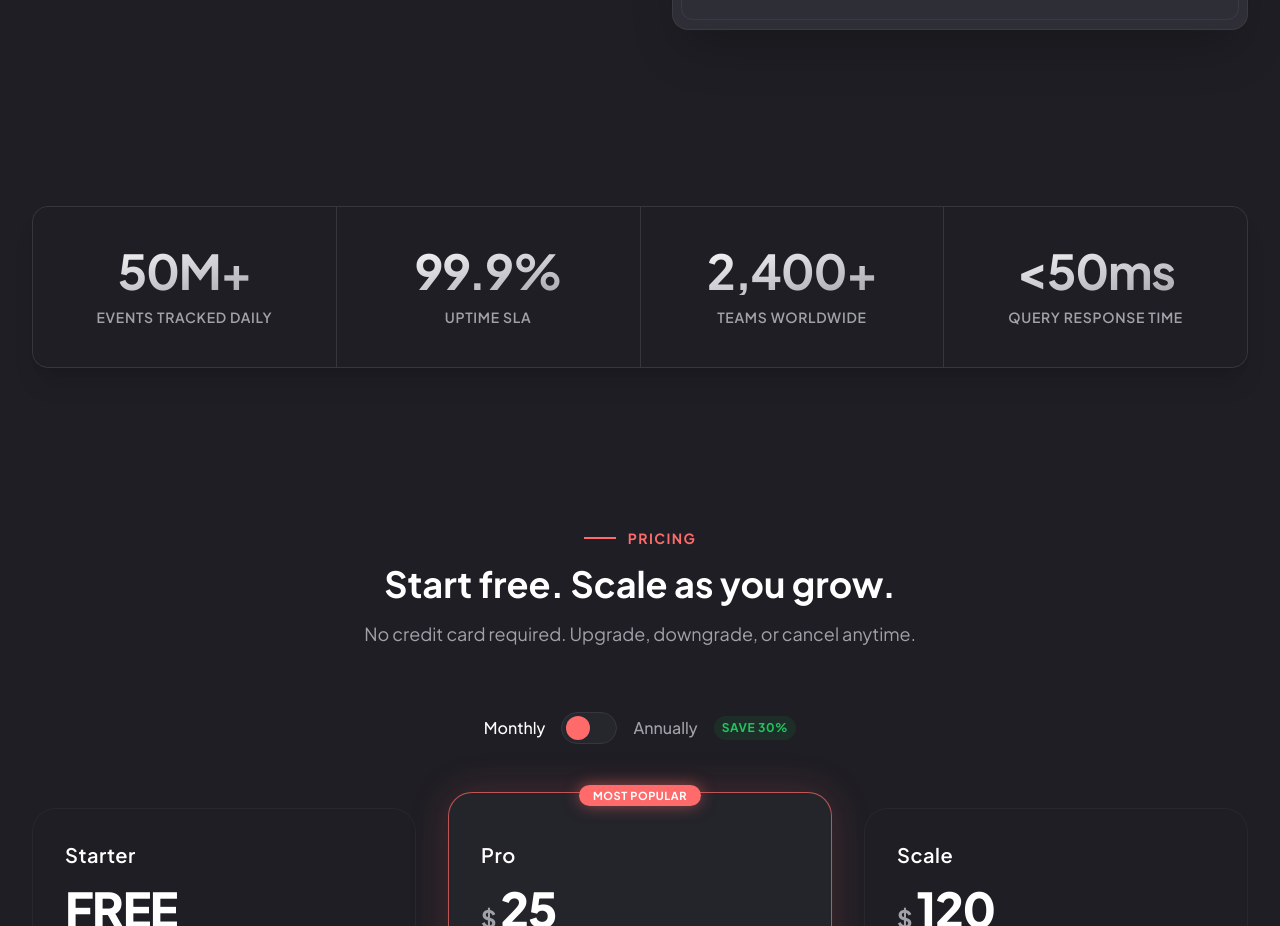
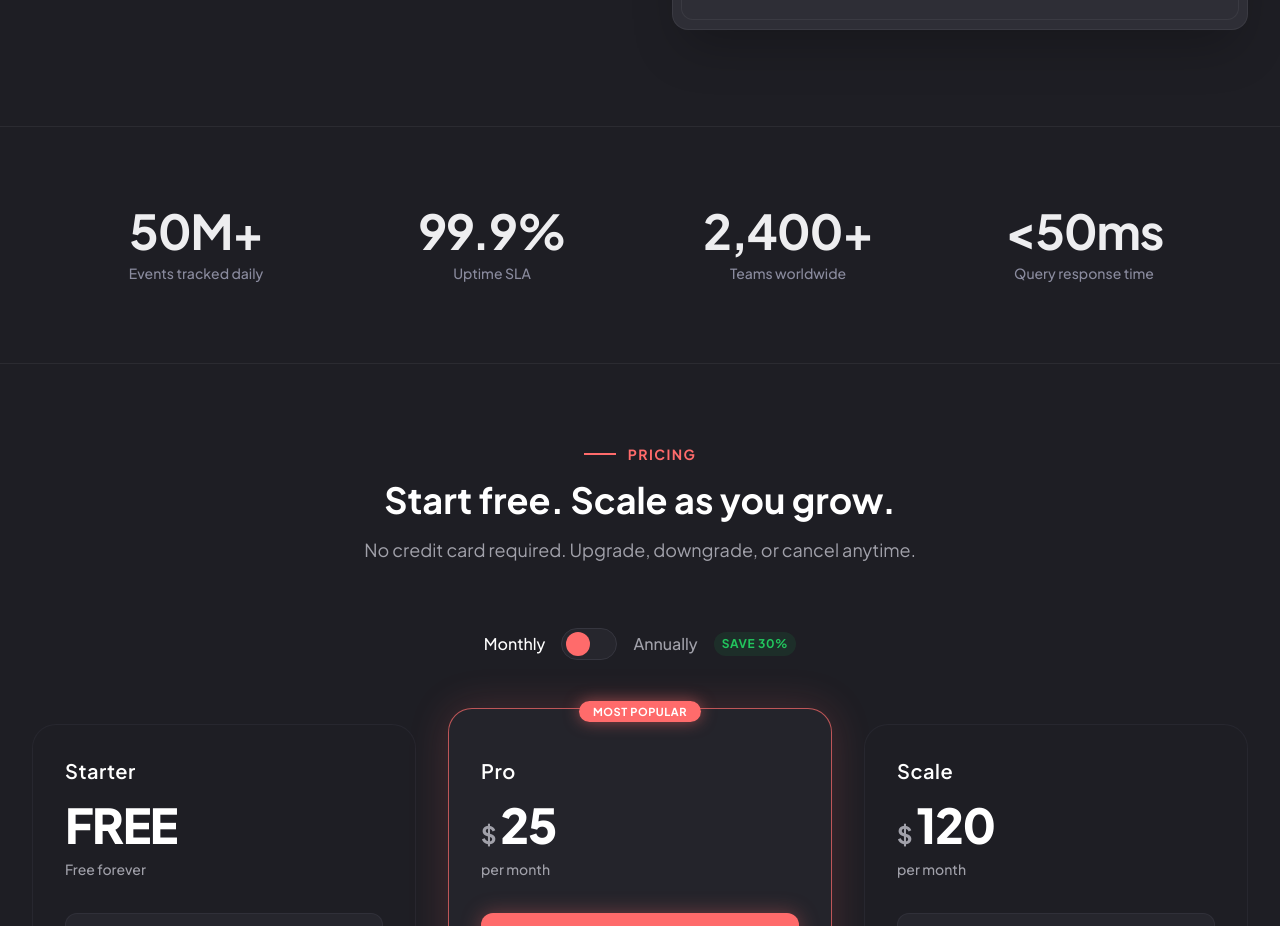
Before and after one commit to khoaminh1311/quantix-clone, a React (Vite) app: page / in a window 1280 px wide. Shown: the part 1440-2366 px from the top of the page. Built offline with nearby package versions, Linux system fonts and the light colour scheme.

Commit message:
fix: fix UI for stats

```diff
--- a/src/components/Stats.jsx
+++ b/src/components/Stats.jsx
@@ -2,13 +2,17 @@ import CountUp from './CountUp';
 
 function Stats({ stats }) {
     return (
-        <section className="py-20 bg-quantix-dark">
-            <div className="max-w-7xl mx-auto px-4 sm:px-6 lg:px-8">
-                <div className="grid grid-cols-1 sm:grid-cols-2 lg:grid-cols-4 gap-px bg-quantix-border border border-quantix-border rounded-2xl overflow-hidden shadow-xl">
+        <section className="stats-section">
+            <div className="stats-container">
+                <div className="grid grid-cols-2 lg:grid-cols-4 gap-8 text-center">
                     {stats.map((stat, index) => (
-                        <div key={stat.label} className="p-6 sm:p-8 lg:p-10 text-center flex flex-col items-center justify-center bg-quantix-dark">
-                            <div data-aos="fade-up" data-aos-delay={index * 100} className="w-full">
-                                <h3 className="text-4xl lg:text-5xl font-bold tracking-tight text-transparent bg-clip-text bg-gradient-to-br from-white to-quantix-text mb-2 sm:mb-3">
+                        <div
+                            key={stat.label}
+                            data-aos="fade-up"
+                            data-aos-delay={index * 100}
+                            className="flex flex-col items-center justify-center"
+                        >
+                            <h3 className="text-3xl sm:text-4xl lg:text-5xl font-bold tracking-tight text-[var(--text-primary)] mb-2">
                                 <CountUp
                                     target={stat.target}
                                     prefix={stat.prefix}
@@ -16,16 +20,15 @@ function Stats({ stats }) {
                                     decimals={stat.decimals}
                                 />
                             </h3>
-                                <p className="text-xs sm:text-sm font-semibold text-quantix-text uppercase tracking-wider">
+                            <p className="text-xs sm:text-sm font-medium text-[var(--text-secondary)]">
                                 {stat.label}
                             </p>
-                            </div>
                         </div>
                     ))}
                 </div>
             </div>
         </section>
-    )
+    );
 }
 
-export default Stats
+export default Stats;
--- a/src/index.css
+++ b/src/index.css
@@ -180,3 +180,60 @@
   border-radius: 9999px;
   pointer-events: none;
 }
+
+/* 7. Feature Showcase Mockup & Tab Transition */
+.mockup-outer {
+  background-color: rgb(46, 46, 54);
+  border-color: rgba(255, 255, 255, 0.06);
+  color: rgb(238, 238, 240);
+}
+
+.mockup-inner {
+  background-color: rgb(46, 46, 54);
+  border-color: rgba(255, 255, 255, 0.06);
+  border-bottom-color: rgba(255, 255, 255, 0.06);
+}
+
+.mockup-header {
+  background-color: rgb(46, 46, 54);
+  border-bottom-color: rgba(255, 255, 255, 0.06);
+}
+
+@keyframes tabFadeIn {
+  from {
+    opacity: 0;
+  }
+  to {
+    opacity: 1;
+  }
+}
+
+.tab-fade-in {
+  animation: tabFadeIn 0.2s ease-out forwards;
+}
+
+/* 8. Stats Section */
+.stats-section {
+  font-family: 'Plus Jakarta Sans', -apple-system, sans-serif;
+  color: var(--text-primary);
+  line-height: 1.6;
+  -webkit-font-smoothing: antialiased;
+  margin: 0;
+  box-sizing: border-box;
+  padding: 80px 0;
+  border-top: 1px solid var(--border-subtle);
+  border-bottom: 1px solid var(--border-subtle);
+  background-color: var(--deep-space);
+}
+
+.stats-container {
+  font-family: 'Plus Jakarta Sans', -apple-system, sans-serif;
+  color: var(--text-primary);
+  line-height: 1.6;
+  -webkit-font-smoothing: antialiased;
+  box-sizing: border-box;
+  width: 100%;
+  max-width: 1200px;
+  margin: 0 auto;
+  padding: 0 24px;
+}
```
Lines whose indentation alone changed are shown as unchanged.
